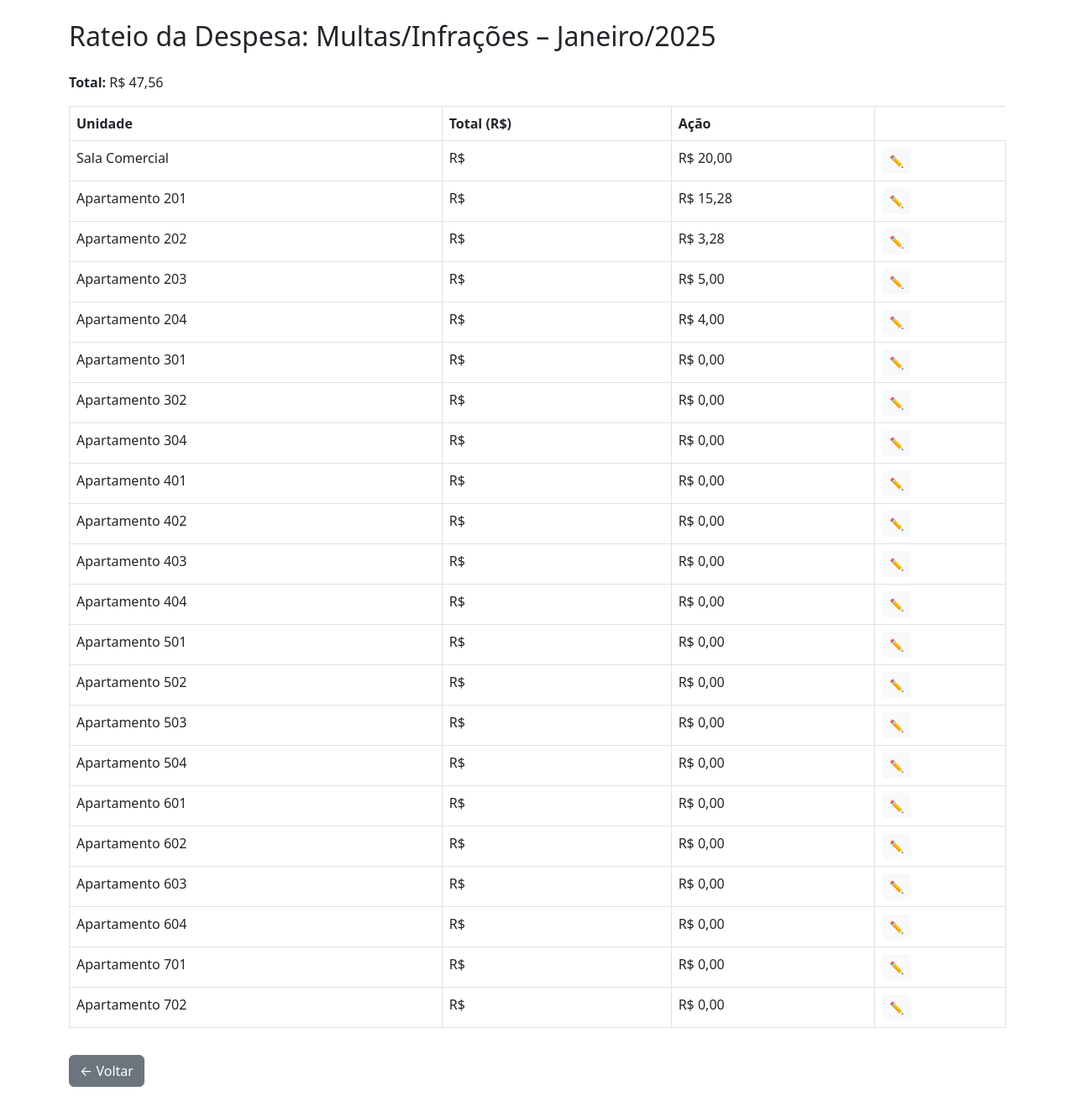
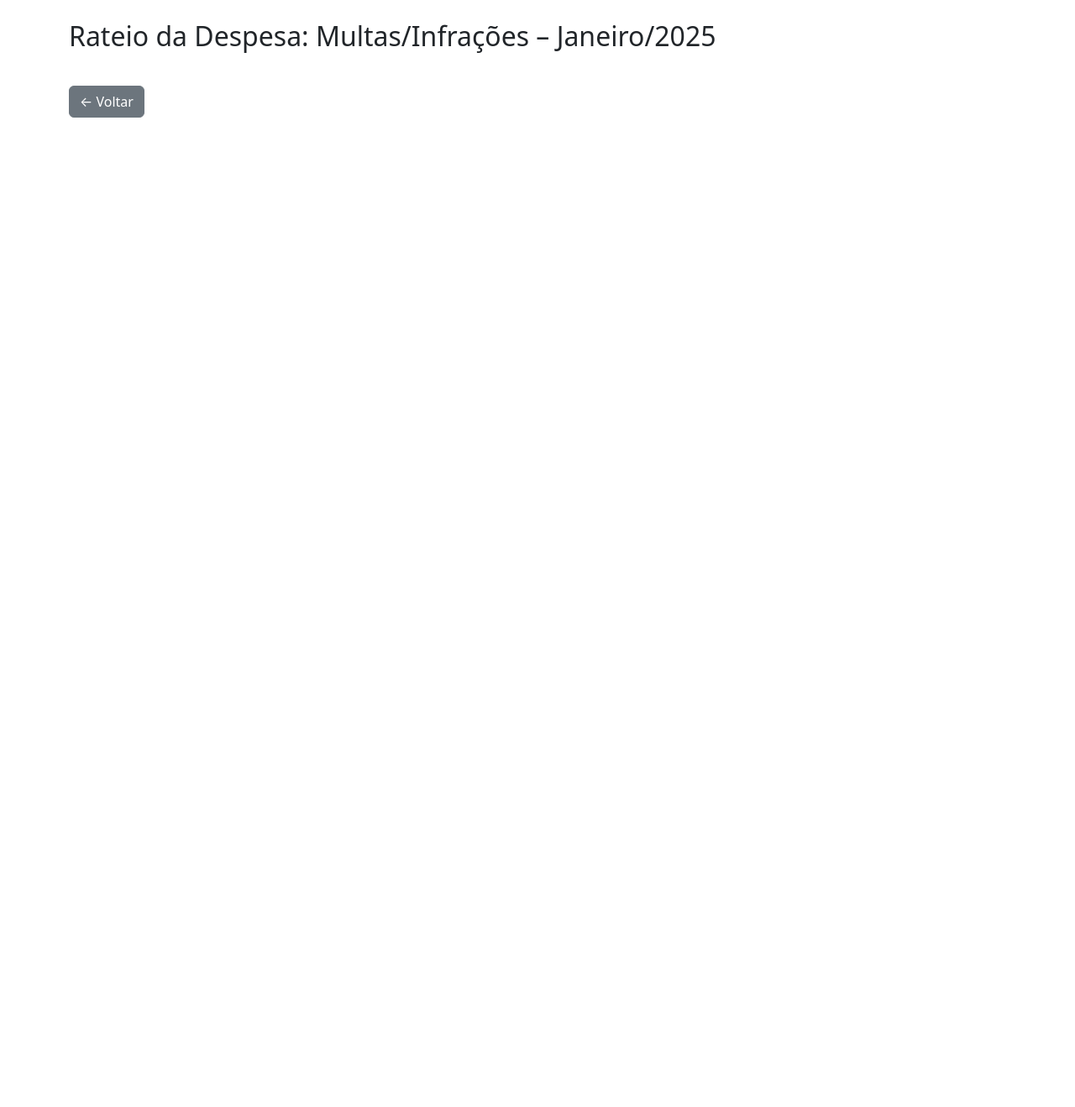
Before and after one commit to Egewarth05/RATEIO, a Django app: page /despesas/rateio/90/ in a window 1280 px wide. Shown: the whole page at 84% size. After the commit the page ends 140 px from the top, so only its background shows below. Run offline with Django 5.2, Linux system fonts and the light colour scheme; data comes from the database, SQL or seed files in the repository; tables that the repository leaves empty hold one stand-in row (values such as "Sample post").

Commit message:
Update ver_rateio.html

```diff
--- a/sistema_rateio/despesas/templates/despesas/ver_rateio.html
+++ b/sistema_rateio/despesas/templates/despesas/ver_rateio.html
@@ -8,36 +8,64 @@
   Rateio da Despesa: {{ despesa.tipo.nome }} – {{ despesa.get_mes_display }}/{{ despesa.ano }}
 </h2>
 
-{% if despesa.tipo.nome|lower == "energia áreas comuns" %}
-  <p><strong>Total:</strong> R$ {{ valor_exibido|floatformat:2 }}</p>
-
-{% elif despesa.tipo.nome|lower == "energia salão" %}
-  <p><strong>Total:</strong> R$ {{ energia_total|floatformat:2 }}</p>
-
-{% else %}
-  <p><strong>Total:</strong>
-    R$
-    {% if input_total is not None %}
-      {{ input_total|floatformat:2 }}
-    {% elif total_rateio is not None %}
-      {{ total_rateio|floatformat:2 }}
-    {% else %}
-      {{ despesa.valor_total|floatformat:2 }}
-    {% endif %}
-  </p>
+{# 1) MATERIAL/SERVIÇO DE CONSUMO #}
 {% if despesa.tipo.nome|lower == 'material/serviço de consumo' %}
     <p>
-      <strong>Total Com Sala:</strong>
-      R$ {{ valor_com_sala|floatformat:2 }}
+      <strong>Total Com Sala:</strong> R$ {{ valor_com_sala|floatformat:2 }}
       &nbsp;&nbsp;
-      <strong>Total Sem Sala:</strong>
-      R$ {{ valor_sem_sala|floatformat:2 }}
+      <strong>Total Sem Sala:</strong> R$ {{ valor_sem_sala|floatformat:2 }}
     </p>
+
+    <h3>Rateio Sem Sala Comercial</h3>
+    <table class="table table-bordered">
+      <thead>
+        <tr><th>Unidade</th><th>Sem Sala (R$)</th></tr>
+      </thead>
+      <tbody>
+        {% for r in rateios %}
+          <tr>
+            <td>
+              {% if 'sala' in r.unidade.nome|lower %}
+                Sala Comercial {{ r.unidade.nome|slice:'5:' }}
+              {% else %}
+                Apartamento {{ r.unidade.nome }}
               {% endif %}
+            </td>
+            <td>R$ {{ rateio_sem_sala|get_item:r.id|floatformat:2 }}</td>
+          </tr>
+        {% endfor %}
+      </tbody>
+      <tfoot>
+        <tr><th>Total</th><th>R$ {{ valor_sem_sala|floatformat:2 }}</th></tr>
+      </tfoot>
+    </table>
+
+    <h3>Rateio Com Sala Comercial</h3>
+    <table class="table table-bordered">
+      <thead>
+        <tr><th>Unidade</th><th>Com Sala (R$)</th></tr>
+      </thead>
+      <tbody>
+        {% for r in rateios %}
+          <tr>
+            <td>
+              {% if 'sala' in r.unidade.nome|lower %}
+                Sala Comercial {{ r.unidade.nome|slice:'5:' }}
+              {% else %}
+                Apartamento {{ r.unidade.nome }}
               {% endif %}
+            </td>
+            <td>R$ {{ rateio_com_sala|get_item:r.id|floatformat:2 }}</td>
+          </tr>
+        {% endfor %}
+      </tbody>
+      <tfoot>
+        <tr><th>Total</th><th>R$ {{ valor_com_sala|floatformat:2 }}</th></tr>
+      </tfoot>
+    </table>
 
-    {# --- GÁS --- #}
-{% if despesa.tipo.nome|lower == "gás" %}
+  {# 2) GÁS #}
+  {% elif despesa.tipo.nome|lower == 'gás' %}
     {% if gas_params %}
       <h3>Parâmetros de Gás</h3>
       <ul>
@@ -47,7 +75,6 @@
         <li>Valor/m³: R$ {{ gas_params.valor_m3|floatformat:2 }}</li>
       </ul>
     {% endif %}
-
     <h3 class="mt-4">Informações de Gás</h3>
     <table class="table table-bordered">
       <thead class="table-light">
@@ -80,8 +107,8 @@
       </tbody>
     </table>
 
-{# --- ÁGUA --- #}
-{% elif despesa.tipo.nome|lower == "água" %}
+  {# 3) ÁGUA #}
+  {% elif despesa.tipo.nome|lower == 'água' %}
     {% if agua_params %}
       <h3>Parâmetros da Água</h3>
       <ul>
@@ -90,7 +117,6 @@
         <li>Valor/m³: R$ {{ agua_params.valor_m3|floatformat:2 }}</li>
       </ul>
     {% endif %}
-
     <h3 class="mt-4">Consumo de Água</h3>
     <table class="table table-bordered">
       <thead class="table-light">
@@ -123,8 +149,8 @@
       </tbody>
     </table>
 
-{# --- ENERGIA --- #}
-{% elif despesa.tipo.nome|lower == "energia salão" %}
+  {# 4) ENERGIA SALÃO #}
+  {% elif despesa.tipo.nome|lower == 'energia salão' %}
     <h3>Parâmetros de Energia do Salão</h3>
     <ul>
       <li>Fatura: R$ {{ energia_params.fatura|floatformat:2 }}</li>
@@ -132,7 +158,6 @@
       <li>Custo por kWh: R$ {{ energia_params.custo_kwh|floatformat:2 }}</li>
       <li>Uso por kWh: R$ {{ energia_params.uso_kwh|floatformat:2 }}</li>
     </ul>
-
     <h3 class="mt-4">Rateio de Energia</h3>
     <table class="table table-bordered text-center">
       <thead class="table-light">
@@ -160,29 +185,27 @@
                 {% endif %}
               </td>
               <td>{{ info.anteriores1|floatformat:"4" }}</td>
-          <td>{{ info.atuais1    |floatformat:"4" }}</td>
+              <td>{{ info.atuais1|floatformat:"4" }}</td>
               <td>{{ info.anteriores2|floatformat:"4" }}</td>
-          <td>{{ info.atuais2    |floatformat:"4" }}</td>
-          <td>{{ info.consumo    |floatformat:"4" }}</td>
-          <td>R$ {{ info.valor |floatformat:"2" }}</td>
+              <td>{{ info.atuais2|floatformat:"4" }}</td>
+              <td>{{ info.consumo|floatformat:"4" }}</td>
+              <td>R$ {{ info.valor|floatformat:"2" }}</td>
             </tr>
           {% endwith %}
         {% endfor %}
       </tbody>
     </table>
 
-{# --- FRAÇÃO --- #}
+  {# 5) ENERGIA ÁREAS COMUNS #}
+  {% elif despesa.tipo.nome|lower == 'energia áreas comuns' %}
+    <p><strong>Total:</strong> R$ {{ valor_exibido|floatformat:2 }}</p>
+
+  {# 6) FRAÇÃO #}
   {% elif fracoes_valores %}
     <h3 class="mt-4">Rateio por Fração</h3>
-    {% if despesa.descricao %}
-        <p><strong>Descrição:</strong> {{ despesa.descricao }}</p>
-    {% endif %}
     <table class="table table-bordered">
       <thead class="table-light">
-      <tr>
-        <th>Unidade</th>
-        <th>Valor (R$)</th>
-      </tr>
+        <tr><th>Unidade</th><th>Valor (R$)</th></tr>
       </thead>
       <tbody>
         {% for item in fracoes_valores %}
@@ -199,125 +222,6 @@
         {% endfor %}
       </tbody>
     </table>
-
-{# --- PADRÃO (editável) --- #}
-{% else %}
-    {% if despesa.tipo.nome|lower == 'material/serviço de consumo' %}
-    <h3>Rateio Sem Sala Comercial</h3>
-    <table class="table table-bordered">
-        <thead>
-        <tr>
-            <th>Unidade</th>
-            <th>Sem Sala (R$)</th>
-            <th>Ação</th>
-          </tr>
-        </thead>
-        <tbody>
-          {% for rateio in rateios %}
-          <tr>
-            <td>
-              {% if 'sala' in rateio.unidade.nome|lower %}
-                Sala Comercial {{ rateio.unidade.nome|slice:'5:' }}
-              {% else %}
-                Apartamento {{ rateio.unidade.nome }}
-              {% endif %}
-            </td>
-            <td>
-              <span id="valor-sem-display-{{ rateio.id }}">R$ {{ rateio_sem_sala|get_item:rateio.id|floatformat:2 }}</span>
-              <input type="number" step="0.01" id="valor-sem-input-{{ rateio.id }}" value="{{ rateio_sem_sala|get_item:rateio.id|floatformat:2 }}" class="form-control d-none" style="width: 100px;">
-            </td>
-            <td>
-              <button class="btn btn-sm btn-light editar-btn" onclick="editarRateio({{ rateio.id }})">✏️</button>
-              <button class="btn btn-sm btn-success salvar-btn d-none" onclick="salvarRateio({{ rateio.id }})">💾</button>
-              <button class="btn btn-sm btn-danger cancelar-btn d-none" onclick="cancelarEdicao({{ rateio.id }})">✖</button>
-            </td>
-          </tr>
-          {% endfor %}
-        </tbody>
-        <tfoot>
-          <tr>
-            <th>Total</th>
-            <th>R$ {{ valor_sem_sala|floatformat:2 }}</th>
-            <th></th>
-          </tr>
-        </tfoot>
-      </table>
-
-      <h3 class="mt-4">Rateio Com Sala Comercial</h3>
-      <table class="table table-bordered">
-        <thead>
-          <tr>
-            <th>Unidade</th>
-            <th>Com Sala (R$)</th>
-          </tr>
-        </thead>
-        <tbody>
-          {% for rateio in rateios %}
-          <tr>
-            <td>
-              {% if 'sala' in rateio.unidade.nome|lower %}
-                Sala Comercial {{ rateio.unidade.nome|slice:'5:' }}
-              {% else %}
-                Apartamento {{ rateio.unidade.nome }}
-              {% endif %}
-            </td>
-        </tr>
-        {% endfor %}
-        </tbody>
-        <tfoot>
-          <tr>
-            <th>Total</th>
-            <th>R$ {{ valor_com_sala|floatformat:2 }}</th>
-          </tr>
-        </tfoot>
-      </table>
-      {% else %}
-      <table class="table table-bordered">
-        <thead>
-          <tr>
-            <th>Unidade</th>
-            <th>Total (R$)</th>
-            <th>Ação</th>
-          </tr>
-        </thead>
-        <tbody>
-          {% for rateio in rateios %}
-          <tr>
-            <td>
-              {% if 'sala' in rateio.unidade.nome|lower %}
-                Sala Comercial {{ rateio.unidade.nome|slice:'5:' }}
-              {% else %}
-                Apartamento {{ rateio.unidade.nome }}
-              {% endif %}
-            </td>
-            <td>
-              <span id="valor-sem-display-{{ rateio.id }}">R$ {{ rateio_sem_sala|get_item:rateio.id|floatformat:2 }}</span>
-              <input type="number" step="0.01" id="valor-sem-input-{{ rateio.id }}" value="{{ rateio_sem_sala|get_item:rateio.id|floatformat:2 }}" class="form-control d-none" style="width: 100px;">
-            </td>
-            <td>
-              <span id="valor-display-{{ rateio.id }}">R$ {{ rateio.valor|floatformat:2 }}</span>
-              <input type="number" step="0.01" id="valor-input-{{ rateio.id }}" value="{{ rateio.valor|floatformat:2 }}" class="form-control d-none" style="width: 100px;">
-            </td>
-            <td>
-              <button class="btn btn-sm btn-light editar-btn" onclick="editarRateio({{ rateio.id }})">✏️</button>
-              <button class="btn btn-sm btn-success salvar-btn d-none" onclick="salvarRateio({{ rateio.id }})">💾</button>
-              <button class="btn btn-sm btn-danger cancelar-btn d-none" onclick="cancelarEdicao({{ rateio.id }})">✖</button>
-            </td>
-          </tr>
-          {% endfor %}
-            </tbody>
-            {% if despesa.tipo.nome|lower == 'material/serviço de consumo' %}
-            <tfoot>
-                <tr>
-                  <th>Total</th>
-                  <th>R$ {{ valor_com_sala|floatformat:2 }}</th>
-                  <th>R$ {{ valor_sem_sala|floatformat:2 }}</th>
-                  <th></th>
-                </tr>
-              </tfoot>
-              {% endif %}
-            </table>
-            {% endif %}
   {% endif %}
 
   <a href="{% url 'lista_despesas' %}" class="btn btn-secondary mt-3">← Voltar</a>
@@ -341,12 +245,9 @@
       inp.dataset.oldValue = inp.value;
       inp.focus();
     }
-        document.querySelector(`.editar-btn[onclick="editarRateio(${id})"]`)
-          .classList.add('d-none');
-        document.querySelector(`.salvar-btn[onclick="salvarRateio(${id})"]`)
-          .classList.remove('d-none');
-        document.querySelector(`.cancelar-btn[onclick="cancelarEdicao(${id})"]`)
-          .classList.remove('d-none');
+    document.querySelector(`.editar-btn[onclick="editarRateio(${id})"]`).classList.add('d-none');
+    document.querySelector(`.salvar-btn[onclick="salvarRateio(${id})"]`).classList.remove('d-none');
+    document.querySelector(`.cancelar-btn[onclick="cancelarEdicao(${id})"]`).classList.remove('d-none');
   }
 
   function salvarRateio(id) {
@@ -356,20 +257,15 @@
       const sem = parseFloat(document.getElementById(`valor-sem-input-${id}`).value.replace(',', '.')) || 0;
       novoValor = com + sem;
     } else {
-      const input = document.getElementById(`valor-input-${id}`);
-      novoValor = parseFloat(input.value.replace(',', '.')) || 0;
+      const inp = document.getElementById(`valor-input-${id}`);
+      novoValor = parseFloat(inp.value.replace(',', '.')) || 0;
     }
     fetch(`/despesas/editar_rateio/${id}/`, {
       method: 'POST',
-      headers: {
-        'Content-Type': 'application/json',
-        'X-CSRFToken': '{{ csrf_token }}'
-      },
+      headers: {'Content-Type':'application/json','X-CSRFToken':'{{ csrf_token }}'},
       body: JSON.stringify({ valor: novoValor })
-    })
-    .then(res => res.json())
-    .then(data => {
-      if (data.success) location.reload();
+    }).then(r => r.json()).then(d => {
+      if (d.success) location.reload();
       else alert('Erro ao salvar.');
     });
   }
@@ -390,12 +286,9 @@
       inp.classList.add('d-none');
       disp.classList.remove('d-none');
     }
-    document.querySelector(`.editar-btn[onclick="editarRateio(${id})"]`)
-      .classList.remove('d-none');
-    document.querySelector(`.salvar-btn[onclick="salvarRateio(${id})"]`)
-      .classList.add('d-none');
-    document.querySelector(`.cancelar-btn[onclick="cancelarEdicao(${id})"]`)
-      .classList.add('d-none');
+    document.querySelector(`.editar-btn[onclick="editarRateio(${id})"]`).classList.remove('d-none');
+    document.querySelector(`.salvar-btn[onclick="salvarRateio(${id})"]`).classList.add('d-none');
+    document.querySelector(`.cancelar-btn[onclick="cancelarEdicao(${id})"]`).classList.add('d-none');
   }
 </script>
 {% endblock %}
```
Lines whose indentation alone changed are shown as unchanged.
